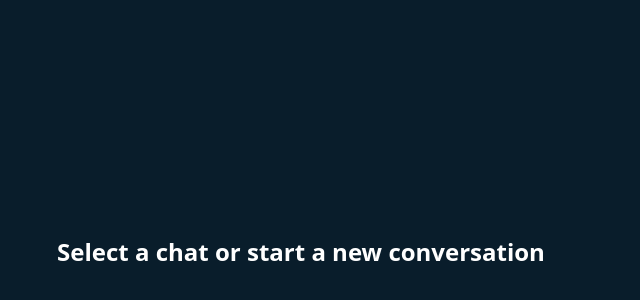
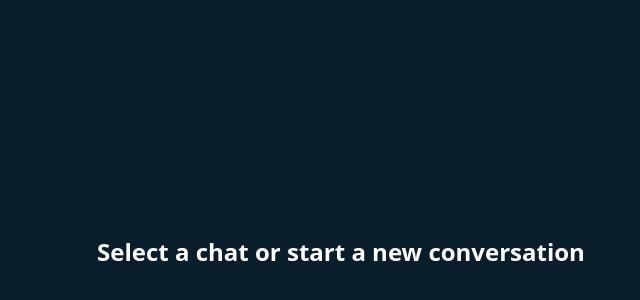
Before and after one commit to DevAnonitos/Chat-app-message, a Next.js app: page /users in a window 1280 px wide. Shown: the part 152-452 px from the top of the page, without its empty margins (499-1139 px from the left). Built offline with nearby package versions, Linux system fonts and the light colour scheme.

Commit message:
update-SideBar

```diff
--- /dev/null
+++ b/app/components/sidebar/Sidebar.tsx
@@ -0,0 +1,18 @@
+import React from "react";
+
+async function Sidebar({ children }: {
+    children: React.ReactNode,
+}) {
+
+    return (
+        <>
+            <div className="h-full bg-primary-700">
+                <main className="lg:pl-20 h-full">
+                    {children}
+                </main>
+            </div>
+        </>
+    );
+};
+
+export default Sidebar;
--- a/app/users/layout.tsx
+++ b/app/users/layout.tsx
@@ -1,4 +1,5 @@
 import React from 'react';
+import Sidebar from '../components/sidebar/Sidebar';
 
 export default async function UsersLayout({
     children
@@ -7,8 +8,11 @@ export default async function UsersLayout({
 }) {
 
     return (
-        <div className='h-full'>
-            {children}
-        </div>
+        // @ts-expect-error Server Component
+        <Sidebar>
+            <div className='h-full'>
+                {children}
+            </div>
+        </Sidebar>
     );
 };
```
